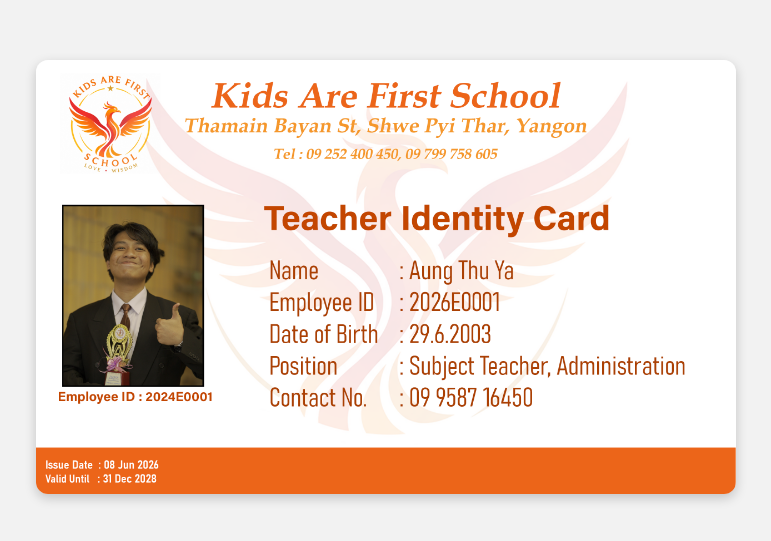
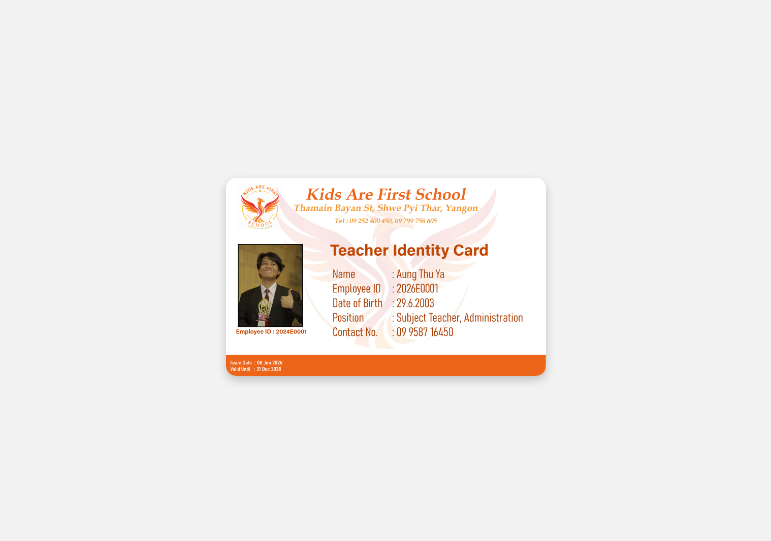
Before and after one commit to lawoonbhonekhant83-ux/kidsarefirst-employee.id, a plain HTML site: page 2024E007.html in a window 1280 px wide. Shown: the part 123-664 px from the top of the page, without its empty margins (254-1025 px from the left). Drawn offline with Linux system fonts and the light colour scheme.

Commit message:
Refactor HTML and CSS styles for employee ID card

```diff
--- a/2024E007.html
+++ b/2024E007.html
@@ -16,18 +16,19 @@
     }
 
     .card {
-            width: 95vw;
-            max-width: 700px;   /* makes it horizontal wide */
+        width: 320px;           /* vertical ID card width */
+        height: auto;
     }
 
     img {
         width: 100%;
         height: auto;
         display: block;
-            border-radius: 12px;
-            box-shadow: 0 4px 12px rgba(0,0,0,0.2);
+        border-radius: 10px;
+        box-shadow: 0 4px 10px rgba(0,0,0,0.2);
     }
 </style>
+
 </head>
 
 <body>
```
Lines whose indentation alone changed are shown as unchanged.
